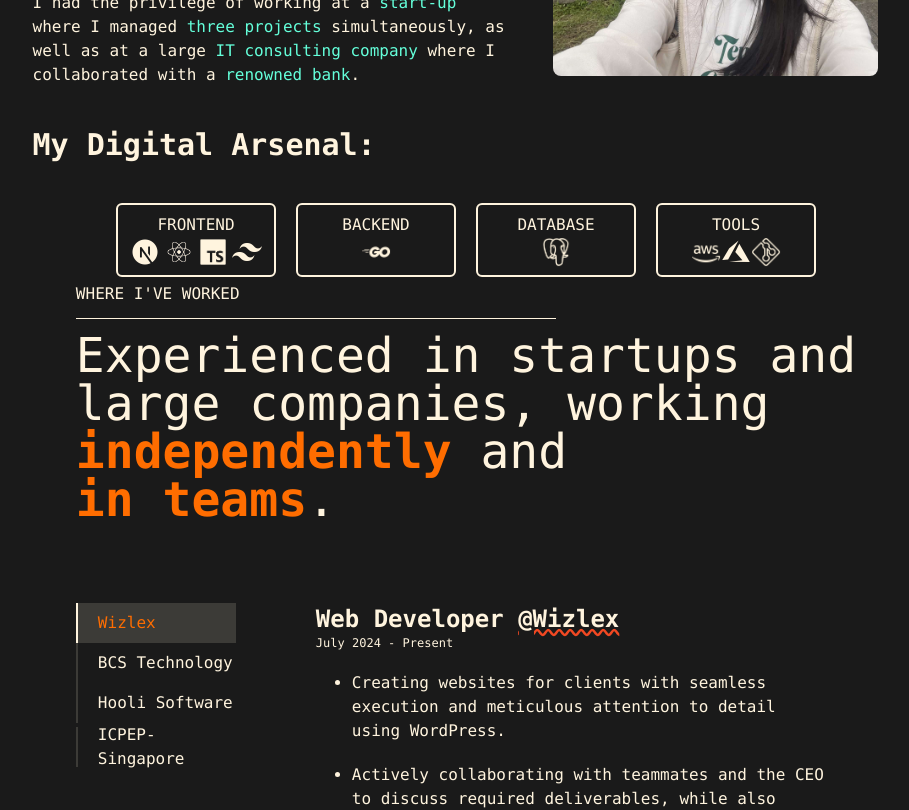
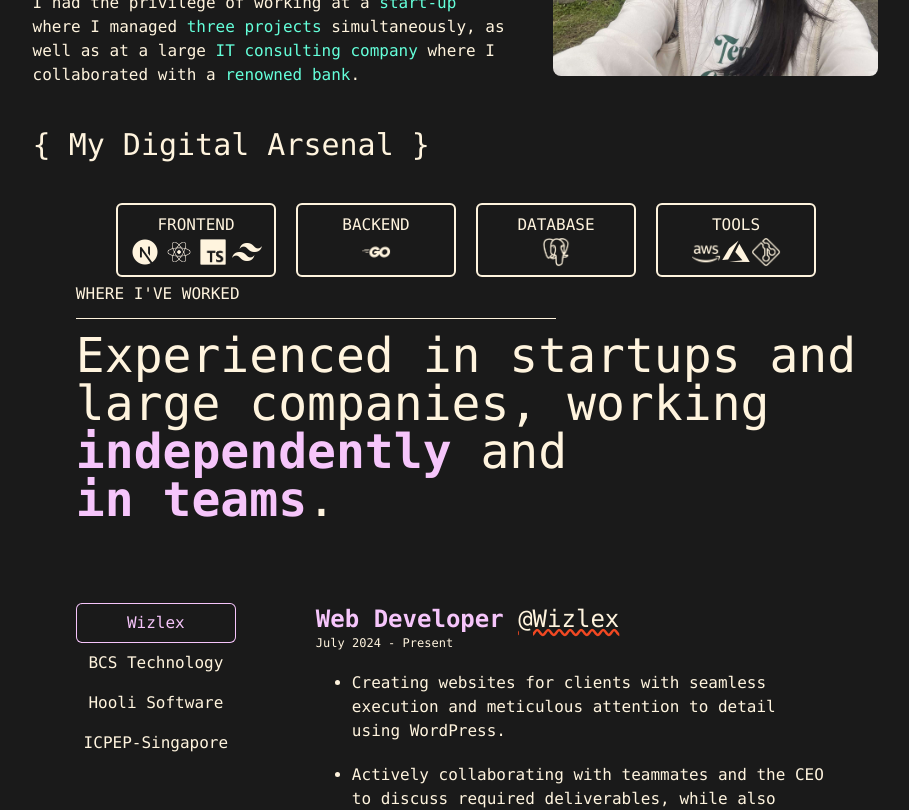
Before and after one commit to erika-mn/erika.dev, a Next.js app: page / in a window 1280 px wide. Shown: the part 1380-2190 px from the top of the page, without its empty margins (174-1083 px from the left). Built offline with nearby package versions, Linux system fonts and the light colour scheme.

Commit message:
experience page changes

```diff
--- a/app/pages/AboutMe.tsx
+++ b/app/pages/AboutMe.tsx
@@ -55,7 +55,9 @@ const AboutMe = () => {
           </div>
         </div>
         <div>
-          <h1 className='text-3xl my-3 mt-10 font-bold'>My Digital Arsenal:</h1>
+          <h1 className='text-3xl my-3 mt-10'>
+            &#123; My Digital Arsenal &#125;
+          </h1>
           <div className='flex gap-5 mt-10 justify-center'>
             <div className='border-2 rounded-md py-2 px-4 w-[10rem] text-center'>
               <h1>FRONTEND</h1>
--- a/app/pages/GetInTouch.tsx
+++ b/app/pages/GetInTouch.tsx
@@ -8,7 +8,9 @@ const GetInTouch = () => {
       className='mt-[45rem] flex flex-col items-center justify-center text-center font-mono min-h-[35vh]'
       id='contact'
     >
-      <h1 className='text-5xl font-bold'>Get In Touch!</h1>
+      <h1 className='text-5xl font-bold'>
+        Get <span className='text-[#24C9EE] font-bold'>In Touch</span>!
+      </h1>
       <p className='my-5'>
         Got a tech challenge, project idea, or just want to talk code? <br />{' '}
         I&rsquo;m all ears! Let&rsquo;s connect and build something great.
--- a/app/pages/WorkingExp.tsx
+++ b/app/pages/WorkingExp.tsx
@@ -39,63 +39,43 @@ const WorkingExp = () => {
         <div className='mt-[5rem] flex'>
           <div className='w-[15rem]'>
             <div
-              className={`flex items-center cursor-pointer gap-2 text-primary hover:bg-primary hover:bg-opacity-15 w-[10rem] ${
+              className={`text-center py-2 cursor-pointer gap-2 text-primary w-[10rem]   rounded-md ${
                 isCompany === 'Wizlex'
-                  ? 'text-tertiary bg-opacity-15 bg-primary'
-                  : 'text-primary'
+                  ? 'text-tertiary shadow-[inset_0_0_0_1px_theme(colors.tertiary)]'
+                  : 'text-primary hover:shadow-[inset_0_0_0_1px_theme(colors.primary)]'
               }`}
               onClick={() => setCompany('Wizlex')}
             >
-              <div
-                className={`h-[2.5rem] w-0.5 bg-primary mr-3 ${
-                  isCompany === 'Wizlex' ? 'bg-primary' : ' bg-opacity-15'
-                }`}
-              />
               Wizlex
             </div>
             <div
-              className={`flex items-center cursor-pointer gap-2 text-primary hover:bg-primary hover:bg-opacity-15 w-[10rem] ${
+              className={`text-center py-2 cursor-pointer gap-2 text-primary w-[10rem]   rounded-md ${
                 isCompany === 'BCS'
-                  ? 'text-tertiary bg-opacity-15 bg-primary'
-                  : 'text-primary'
+                  ? 'text-tertiary shadow-[inset_0_0_0_1px_theme(colors.tertiary)]'
+                  : 'text-primary hover:shadow-[inset_0_0_0_1px_theme(colors.primary)]'
               }`}
               onClick={() => setCompany('BCS')}
             >
-              <div
-                className={`h-[2.5rem] w-0.5 bg-primary mr-3 ${
-                  isCompany === 'BCS' ? 'bg-primary' : ' bg-opacity-15'
-                }`}
-              />
               BCS Technology
             </div>
             <div
-              className={`flex items-center cursor-pointer gap-2 text-primary hover:bg-primary hover:bg-opacity-15 w-[10rem] ${
+              className={`text-center py-2 cursor-pointer gap-2 text-primary w-[10rem]   rounded-md ${
                 isCompany === 'Hooli'
-                  ? 'text-tertiary bg-opacity-15 bg-primary'
-                  : 'text-primary'
+                  ? 'text-tertiary shadow-[inset_0_0_0_1px_theme(colors.tertiary)]'
+                  : 'text-primary hover:shadow-[inset_0_0_0_1px_theme(colors.primary)]'
               }`}
               onClick={() => setCompany('Hooli')}
             >
-              <div
-                className={`h-[2.5rem] w-0.5 bg-primary mr-3 ${
-                  isCompany === 'Hooli' ? 'bg-primary' : ' bg-opacity-15'
-                }`}
-              />{' '}
               Hooli Software
             </div>
             <div
-              className={`flex items-center cursor-pointer gap-2 text-primary hover:bg-primary hover:bg-opacity-15 w-[10rem] ${
+              className={`text-center py-2 cursor-pointer gap-2 text-primary w-[10rem]   rounded-md ${
                 isCompany === 'ICPEP'
-                  ? 'text-tertiary bg-opacity-15 bg-primary'
-                  : 'text-primary'
+                  ? 'text-tertiary shadow-[inset_0_0_0_1px_theme(colors.tertiary)]'
+                  : 'text-primary hover:shadow-[inset_0_0_0_1px_theme(colors.primary)]'
               }`}
               onClick={() => setCompany('ICPEP')}
             >
-              <div
-                className={`h-[2.5rem] w-0.5 bg-primary mr-3 ${
-                  isCompany === 'ICPEP' ? 'bg-primary' : ' bg-opacity-15'
-                }`}
-              />{' '}
               ICPEP-Singapore
             </div>
           </div>
--- a/app/pages/companies/BCSTech.tsx
+++ b/app/pages/companies/BCSTech.tsx
@@ -4,8 +4,8 @@ import { bcsTech } from '@/app/assets/Assets';
 const BcsTech = () => {
   return (
     <div>
-      <h1 className='text-2xl font-bold'>
-        React Developer{' '}
+      <h1 className='text-2xl'>
+        <span className='text-tertiary font-bold'>React Developer </span>
         <span className='underline underline-offset-3 decoration-wavy decoration-[#F24822]'>
           @BCS Technology
         </span>
--- a/app/pages/companies/Hooli.tsx
+++ b/app/pages/companies/Hooli.tsx
@@ -4,8 +4,8 @@ import React from 'react';
 const Hooli = () => {
   return (
     <div>
-      <h1 className='text-2xl font-bold'>
-        Software Engineer{' '}
+      <h1 className='text-2xl'>
+        <span className='text-tertiary font-bold'>Software Engineer </span>
         <span className='underline underline-offset-3 decoration-wavy decoration-[#F24822]'>
           @Hooli Software
         </span>
--- a/app/pages/companies/ICPEP.tsx
+++ b/app/pages/companies/ICPEP.tsx
@@ -4,8 +4,8 @@ import React from 'react';
 const ICPEP = () => {
   return (
     <div>
-      <h1 className='text-2xl font-bold'>
-        Cloud Engineer Intern{' '}
+      <h1 className='text-2xl'>
+        <span className='text-tertiary font-bold'> Cloud Engineer Intern </span>
         <span className='underline underline-offset-3 decoration-wavy decoration-[#F24822]'>
           @ICPEP-Singapore
         </span>
--- a/app/pages/companies/Wizlex.tsx
+++ b/app/pages/companies/Wizlex.tsx
@@ -4,8 +4,8 @@ import { wizlex } from '@/app/assets/Assets';
 const Wizlex = () => {
   return (
     <div>
-      <h1 className='text-2xl font-bold'>
-        Web Developer{' '}
+      <h1 className='text-2xl'>
+        <span className='text-tertiary font-bold'>Web Developer </span>
         <span className='underline underline-offset-3 decoration-wavy decoration-[#F24822]'>
           @Wizlex
         </span>
--- a/tailwind.config.ts
+++ b/tailwind.config.ts
@@ -17,7 +17,7 @@ const config: Config = {
     colors: {
       primary: '#FFF4DE',
       secondary: '#64FFDA',
-      tertiary: '#FF6D00',
+      tertiary: '#F6C5FB',
     },
   },
   plugins: [],
```
Also changed, not shown: package.json (+6 -5 lines), 1 other file (tests, documents, lock files or other folders).
